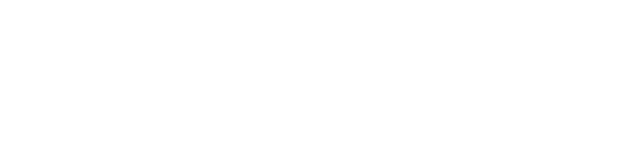
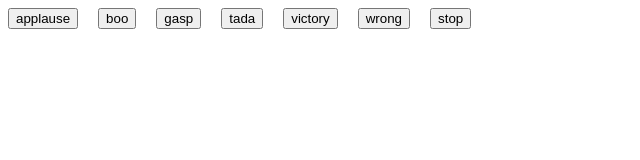
Before and after one commit to acciojob/Soundbar-tarun264, a website: page main.html in a window 1280 px wide. Shown: the whole page, without its empty margins (0-640 px from the left). Drawn offline with Linux system fonts and the light colour scheme.

Commit message:
created a submission

```diff
--- a/main.html
+++ b/main.html
@@ -8,6 +8,15 @@
 
 <body>
 	<!-- the entire body must be written by student -->
+	<section id="buttons">
+		<button onclick="applause()">applause</button>
+		<button onclick="boo()">boo</button>
+		<button onclick="gasp()">gasp</button>
+		<button onclick="tada()">tada</button>
+		<button onclick="victory()">victory</button>
+		<button onclick="wrong()">wrong</button>
+		<button onclick="stop()">stop</button>
+	</section>
     <script type="text/javascript" src="./script.js">
 </script>
 
--- a/script.js
+++ b/script.js
@@ -1 +1,42 @@
 //your JS code here. If required.
+
+function applause(){
+	const audio=document.createElement("audio");
+	audio src="./sounds/applause.mp4";
+
+	audio.play();
+}
+
+function boo(){
+	const audio=document.createElement("audio");
+	audio src="./sounds/boo.mp4";
+	audio.play();
+}
+
+function gasp(){
+	const audio=document.createElement("audio");
+	audio src="./sounds/gasp.mp4";
+	audio.play();
+}
+
+function tada(){
+	const audio=document.createElement("audio");
+	audio src="./sounds/tada.mp4";
+	audio.play();
+}
+function victory() {
+	const audio=document.createElement("audio");
+	audio src="./sounds/victory.mp4";
+	audio.play();
+}
+function wrong() {
+	const audio=document.createElement("audio");
+	audio src="./sounds/wrong.mp4";
+	audio.play();
+}
+
+function stop() {
+const audio=document.createElement("audio");
+	audio src="./sounds/stop.mp4";
+	audio.play();
+}
--- a/styles.css
+++ b/styles.css
@@ -1 +1,7 @@
 /*  your css code here. If applicable */
+#buttons{
+	display:flex;
+	gap: 20px;
+	align-items:center;
+
+}
```
